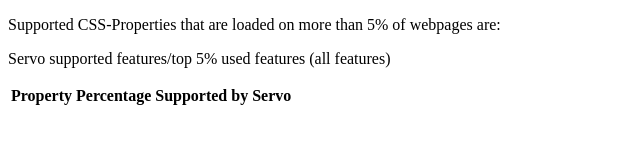
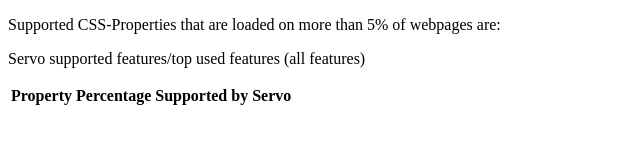
Before and after one commit to pewsheen/AreWeBrowserYet, a plain HTML site: page index.html in a window 1280 px wide. Shown: the full height of the page, 0-640 px from the left. Drawn offline with Linux system fonts and the light colour scheme; no server answers.

Commit message:
Update index.html

```diff
--- a/index.html
+++ b/index.html
@@ -9,7 +9,7 @@
 <body>
     <p>Supported CSS-Properties that are loaded on more than 5% of webpages are:
     <div id="stat"></div>
-    <div>Servo supported features/top 5% used features (all features)</div>
+    <div>Servo supported features/top used features (all features)</div>
     </p>
     <table id="list">
         <tr>
```
